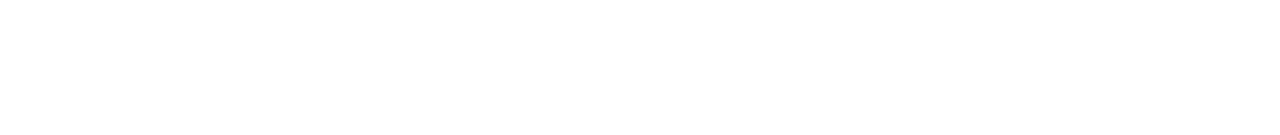
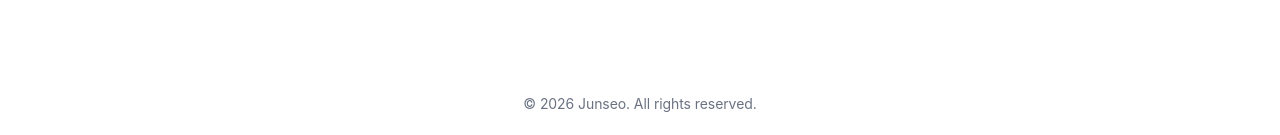
Before and after one commit to Junsesoon/junsesoon.github.io, a Next.js app: page / in a window 1280 px wide. Shown: the part 662-797 px from the top of the page. Built offline with nearby package versions, Linux system fonts and the light colour scheme; no server answers; the database is empty.

Commit message:
FEAT: 모든 페이지에 바닥글(footer) 추가

```diff
--- a/src/app/(public)/layout.tsx
+++ b/src/app/(public)/layout.tsx
@@ -2,6 +2,7 @@ import GNB from '@/components/GNB';
 import '@/styles/globals.css';
 import '@/styles/atom-one-dark.css';
 import Script from 'next/script';
+import Footer from '@/components/footer';
 
 export const metadata = {
   title: 'Junseo Blog',
@@ -40,6 +41,7 @@ export default function RootLayout({
         <div className="pt-16 flex-1">
           {children}
         </div>
+        <Footer />
       </body>
     </html>
   );
--- /dev/null
+++ b/src/components/footer.tsx
@@ -0,0 +1,7 @@
+export default function Footer() {
+  return (
+    <footer className="w-full py-6 mt-auto text-center text-sm text-gray-500">
+      © 2026 Junseo. All rights reserved.
+    </footer>
+  );
+}
```
